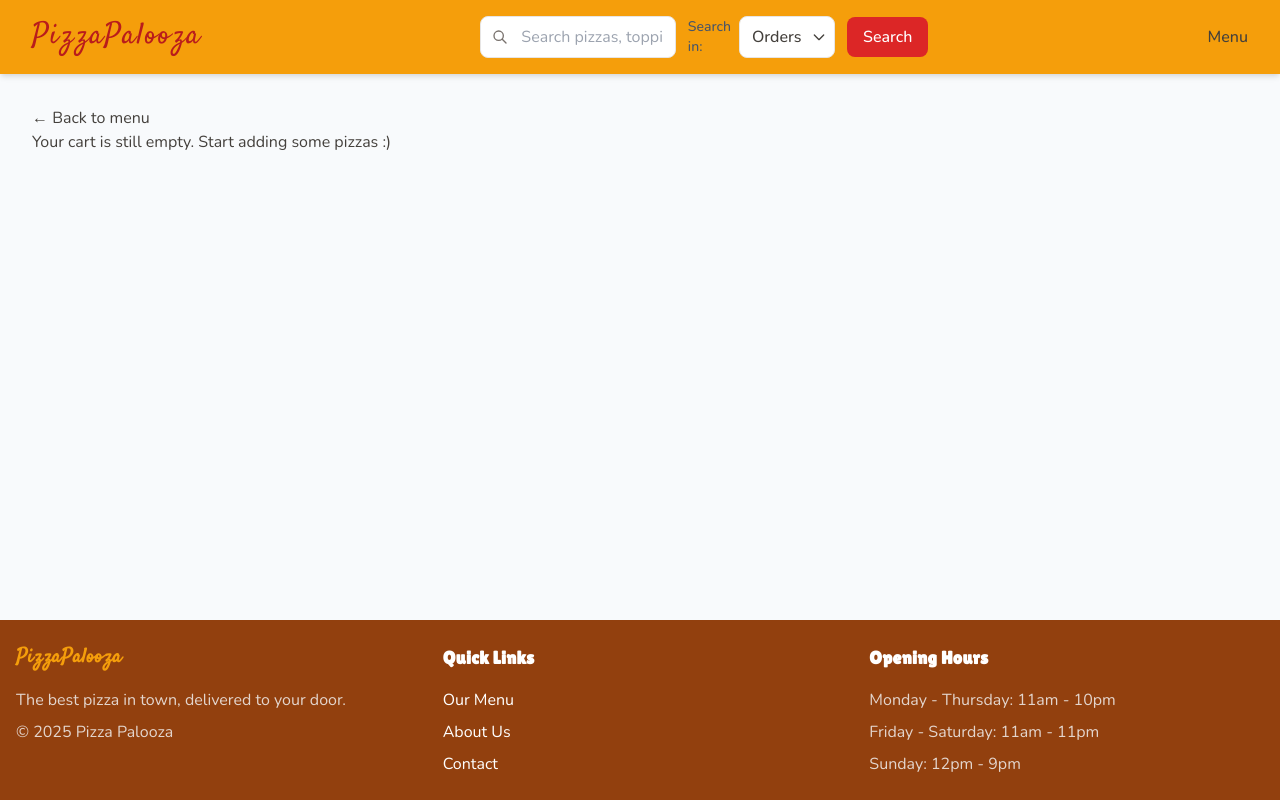
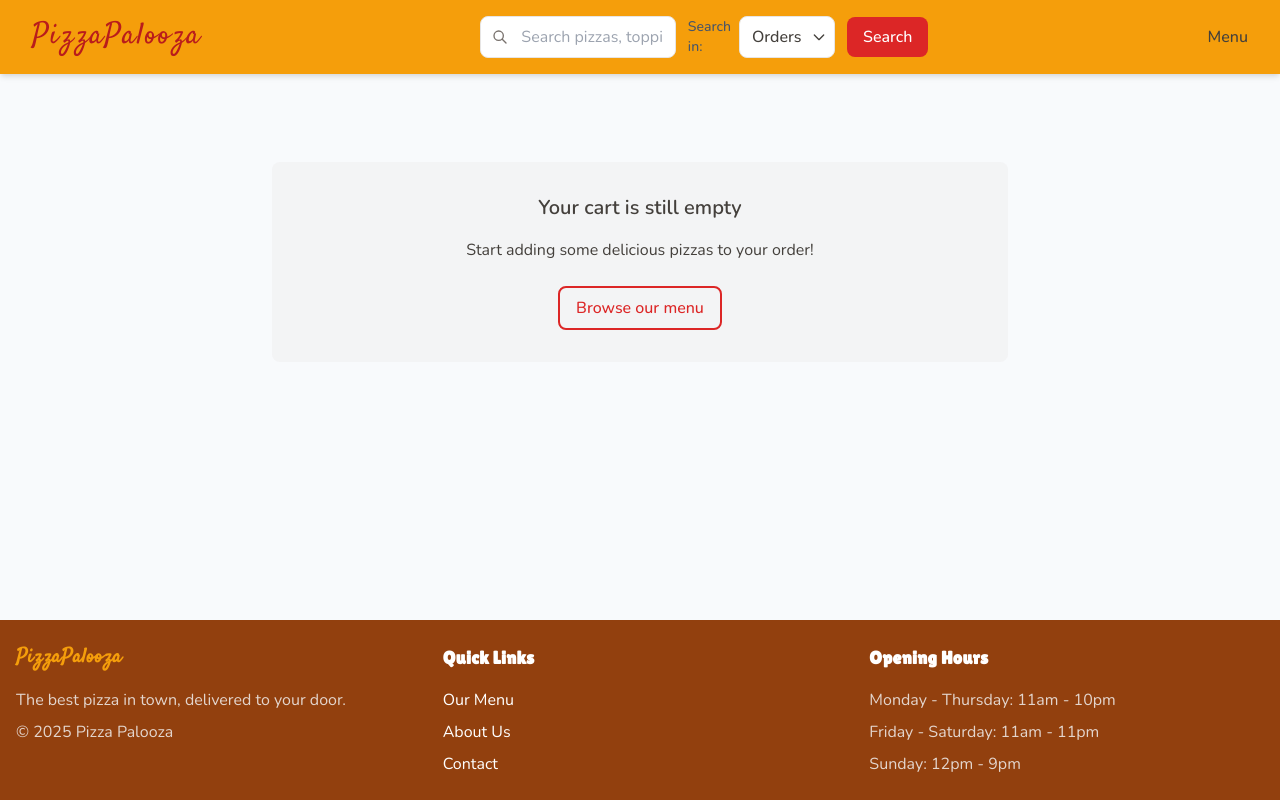
Before and after one commit to eharel/pizza-palooza, a React (Vite) app: page /order/new in a window 1280 px wide. Built offline with nearby package versions, Linux system fonts and the light colour scheme; the HTML template or start-up script is replaced by a standard one.

Commit message:
feat(orders): add priority update feature for existing orders
- add priority button to non-priority orders
- patch order with priority flag
- update styling of EmptyCart.tsx

```diff
--- a/src/App.tsx
+++ b/src/App.tsx
@@ -5,7 +5,10 @@ import Menu from "./features/menu/Menu";
 import { menuLoader } from "./features/menu/loaders";
 import Cart from "./features/cart/Cart";
 import Order from "./features/order/Order";
-import { createOrderAction } from "./features/order/orderActions";
+import {
+  createOrderAction,
+  updateOrderAction,
+} from "./features/order/orderActions";
 import AppLayout from "./ui/AppLayout";
 import { orderLoader } from "./features/order/orderLoaders";
 import Error from "./ui/Error";
@@ -39,6 +42,7 @@ const router = createBrowserRouter([
         path: "order/:id",
         element: <Order />,
         loader: orderLoader,
+        action: updateOrderAction,
       },
     ],
   },
--- a/src/features/cart/EmptyCart.tsx
+++ b/src/features/cart/EmptyCart.tsx
@@ -1,11 +1,17 @@
-import { Link } from 'react-router-dom';
+import LinkButton from "../../ui/Buttons/LinkButton";
 
 function EmptyCart() {
   return (
-    <div>
-      <Link to="/menu">&larr; Back to menu</Link>
-
-      <p>Your cart is still empty. Start adding some pizzas :)</p>
+    <div className="mx-auto max-w-3xl px-4 py-6">
+      <div className="mt-8 rounded-lg bg-stone-light/30 p-8 text-center">
+        <p className="mb-4 text-xl font-semibold text-stone-dark">
+          Your cart is still empty
+        </p>
+        <p className="mb-6 text-stone-dark">
+          Start adding some delicious pizzas to your order!
+        </p>
+        <LinkButton to="/menu">Browse our menu</LinkButton>
+      </div>
     </div>
   );
 }
--- a/src/features/order/Order.tsx
+++ b/src/features/order/Order.tsx
@@ -12,6 +12,7 @@ import ItemDisplay from "../shared/ItemDisplay";
 import { useFetcher } from "react-router-dom";
 import { useEffect } from "react";
 import { Pizza } from "../../types/pizza";
+import UpdateOrder from "./UpdateOrder";
 
 function Order() {
   const order = useLoaderData() as OrderType;
@@ -151,6 +152,8 @@ function Order() {
           </div>
         </div>
       </div>
+
+      <div className="mt-6">{!priority && <UpdateOrder />}</div>
     </div>
   );
 }
--- /dev/null
+++ b/src/features/order/UpdateOrder.tsx
@@ -0,0 +1,12 @@
+import Button from "../../ui/Buttons/Button";
+import { useFetcher } from "react-router-dom";
+
+export default function UpdateOrder() {
+  const fetcher = useFetcher();
+
+  return (
+    <fetcher.Form method="patch" className="text-right">
+      <Button>Make priority</Button>
+    </fetcher.Form>
+  );
+}
--- a/src/features/order/orderActions.ts
+++ b/src/features/order/orderActions.ts
@@ -1,6 +1,6 @@
-import { createOrder } from "../../services/apiRestaurant";
+import { createOrder, updateOrder } from "../../services/apiRestaurant";
 import { OrderBase, FormErrors } from "../../types/order";
-import { redirect } from "react-router-dom";
+import { redirect, ActionFunctionArgs } from "react-router-dom";
 import { ActionResults } from "../../types/shared";
 
 export async function createOrderAction({
@@ -56,3 +56,11 @@ function checkForErrors(order: OrderBase): FormErrors | null {
 
   return Object.keys(errors).length > 0 ? errors : null;
 }
+
+export async function updateOrderAction({ params }: ActionFunctionArgs) {
+  const data = { priority: true };
+  const id = params.id;
+  if (!id) throw new Response("No order ID provided", { status: 404 });
+  await updateOrder(id, data);
+  return null;
+}
--- a/src/services/apiRestaurant.ts
+++ b/src/services/apiRestaurant.ts
@@ -48,7 +48,7 @@ export async function createOrder(order: OrderBase): Promise<Order> {
   }
 }
 
-export async function updateOrder(id: string, updateObj: Order) {
+export async function updateOrder(id: string, updateObj: Partial<Order>) {
   try {
     const res = await fetch(`${API_URL}/order/${id}`, {
       method: "PATCH",
```
